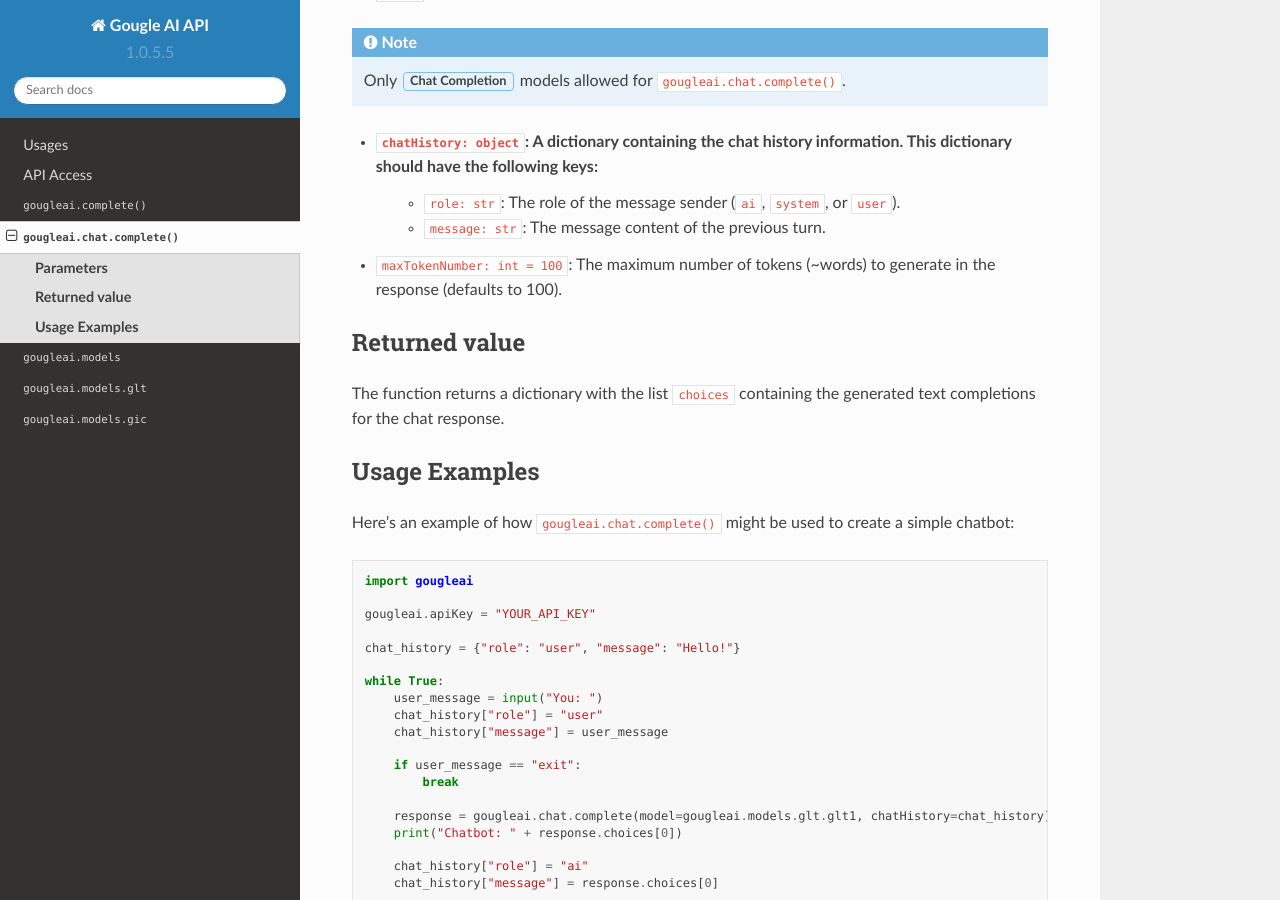
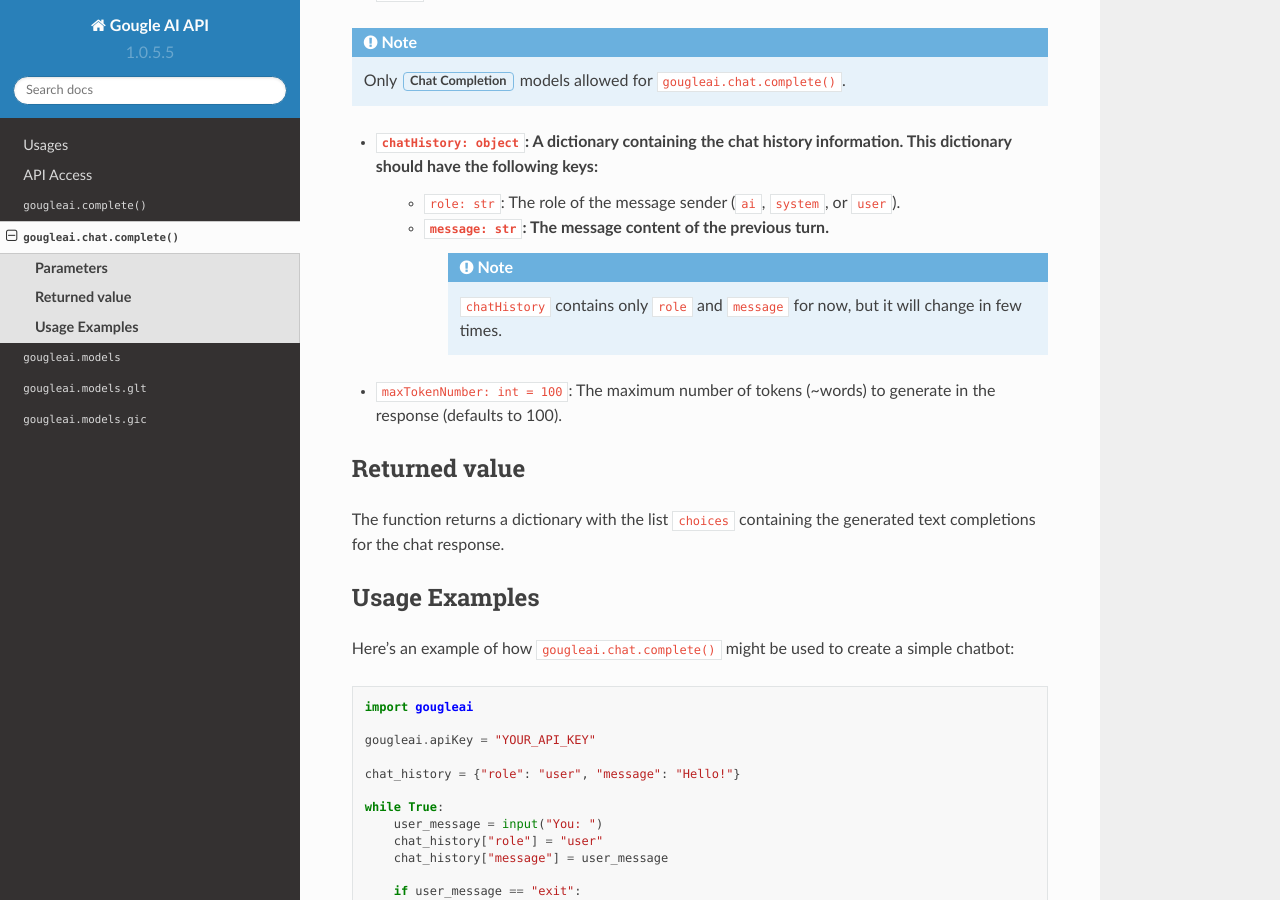
Before and after one commit to gougle-official/gougleai-docs, a Sphinx documentation site: the page built from docs/source/chat/complete.rst, in a window 1280 px wide and 900 px high, scrolled down 632 px. Built offline with Sphinx 7.4.7 and the Read the Docs theme 2.0.0, drawn with Linux system fonts in a browser that asks for light colours.

Commit message:
Added a note about the key of `chatHistory` parameter of `gougleai.chat.complete()`.

```diff
--- a/docs/source/chat/complete.rst
+++ b/docs/source/chat/complete.rst
@@ -24,6 +24,8 @@ and a specified model with a maximum token number.
 * ``chatHistory: object``: A dictionary containing the chat history information. This dictionary should have the following keys:
     * ``role: str``: The role of the message sender (``ai``, ``system``, or ``user``).
     * ``message: str``: The message content of the previous turn.
+	.. note::
+		``chatHistory`` contains only ``role`` and ``message`` for now, but it will change in few times.
 * ``maxTokenNumber: int = 100``: The maximum number of tokens (~words) to generate in the response (defaults to 100).
 
 **Returned value**
```
